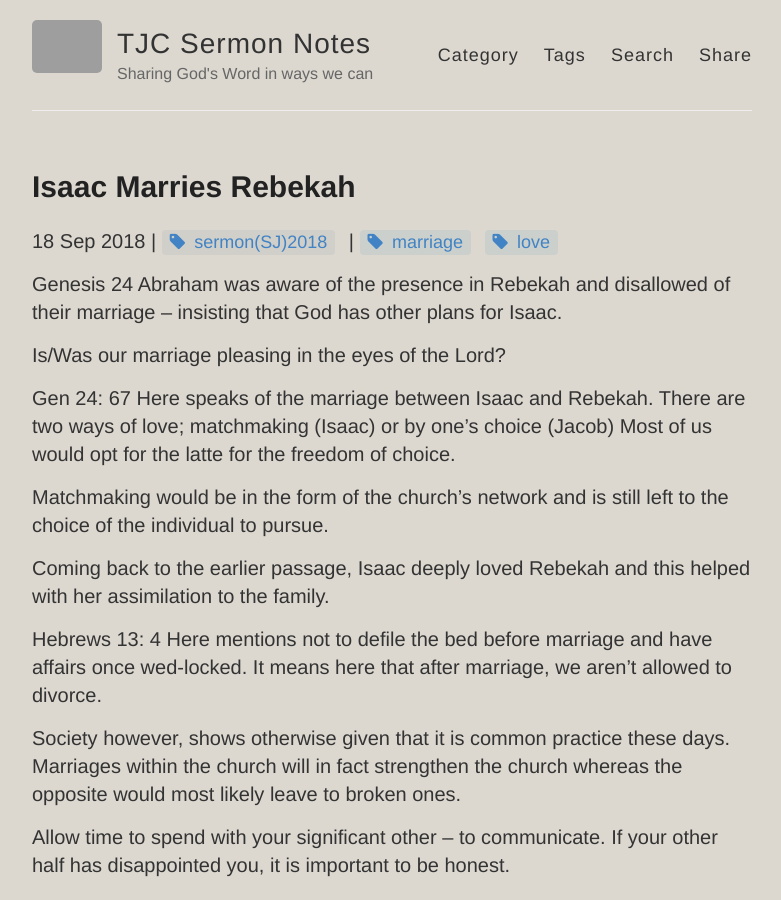
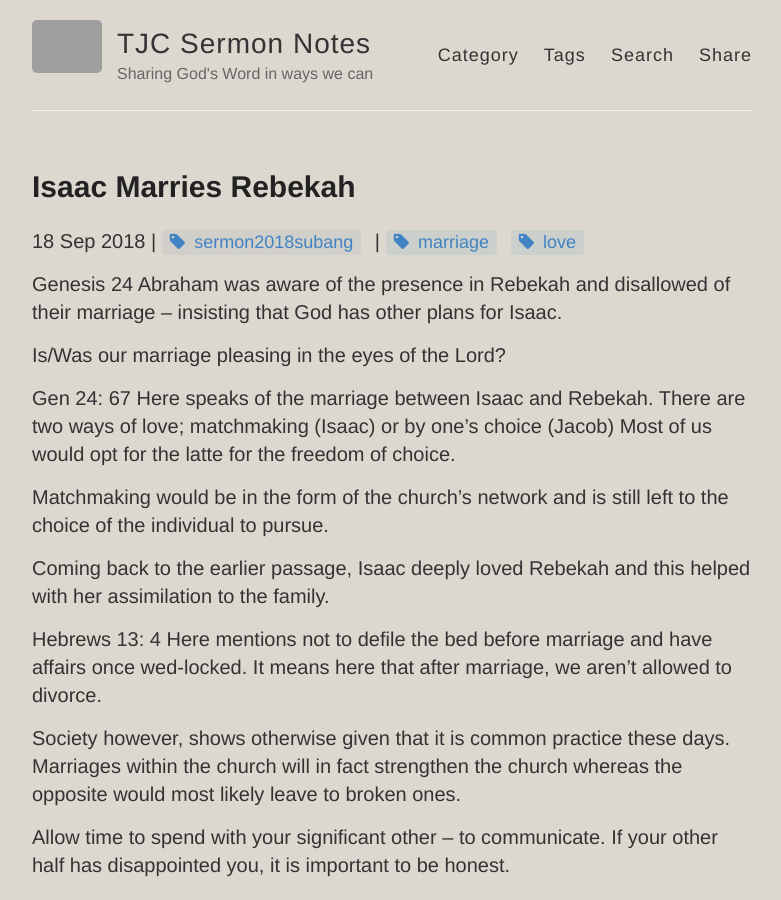
Before and after one commit to catchupTJC/catchuptjc.github.io, a Jekyll site: the page built from _posts/2018-09-18-Isaac Marries Rebekah.md, in a window 1280 px wide and 900 px high. Shown: the whole window, without its empty margins (248-1029 px from the left). Built offline with Jekyll 4.4.1, drawn with Linux system fonts in a browser that asks for light colours; nearby versions of some CDN libraries; comment, search, counter and statistics services are not loaded; grey boxes are pictures that could not be loaded.

Commit message:
Update 2018-09-18-Isaac Marries Rebekah.md

```diff
--- a/_posts/2018-09-18-Isaac Marries Rebekah.md
+++ b/_posts/2018-09-18-Isaac Marries Rebekah.md
@@ -1,7 +1,7 @@
 ---
 layout: post
 title: Isaac Marries Rebekah
-category: sermon(SJ)2018
+category: sermon2018subang
 tags: [marriage,love]
 hymns: []
 ---
```
